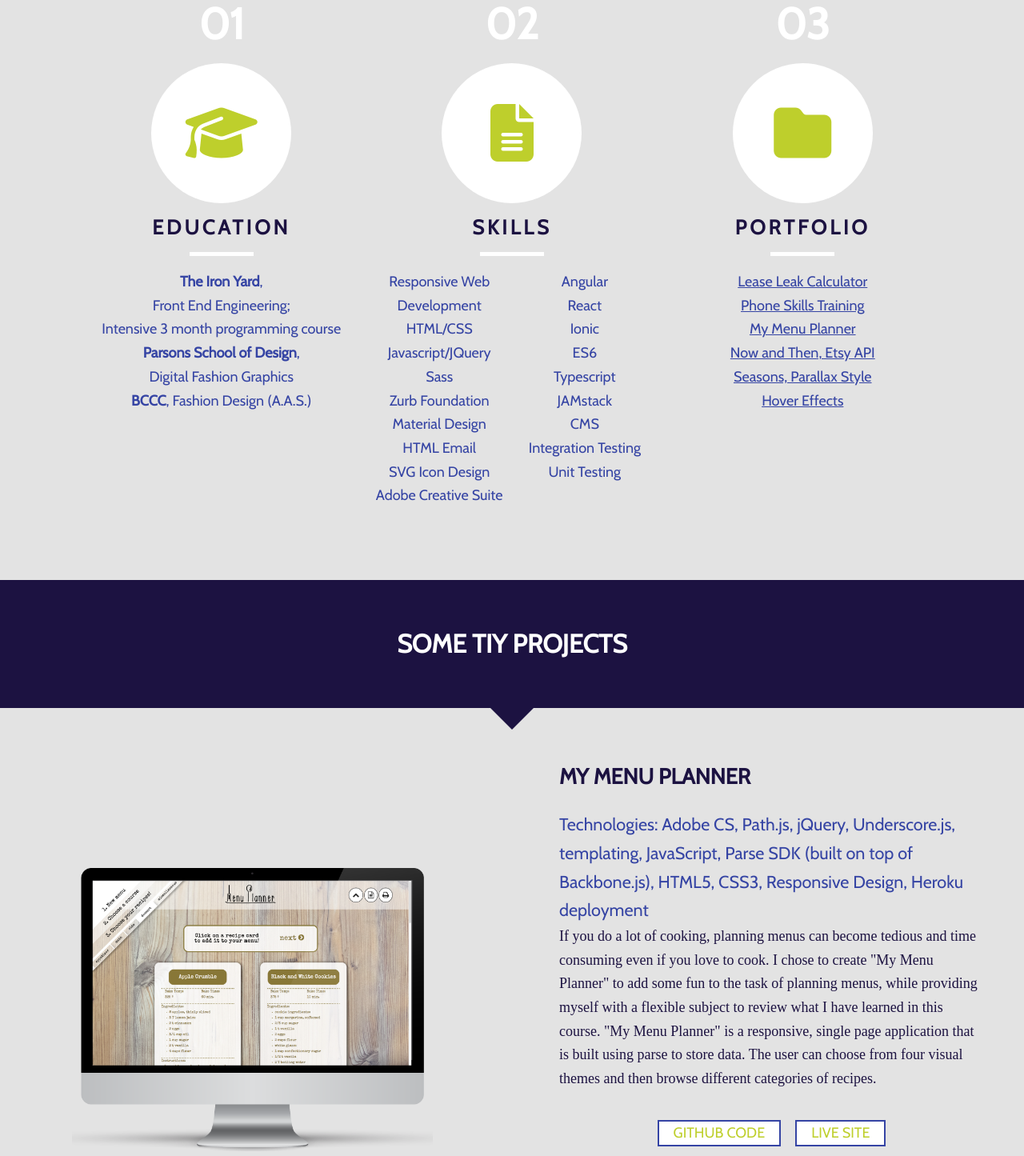
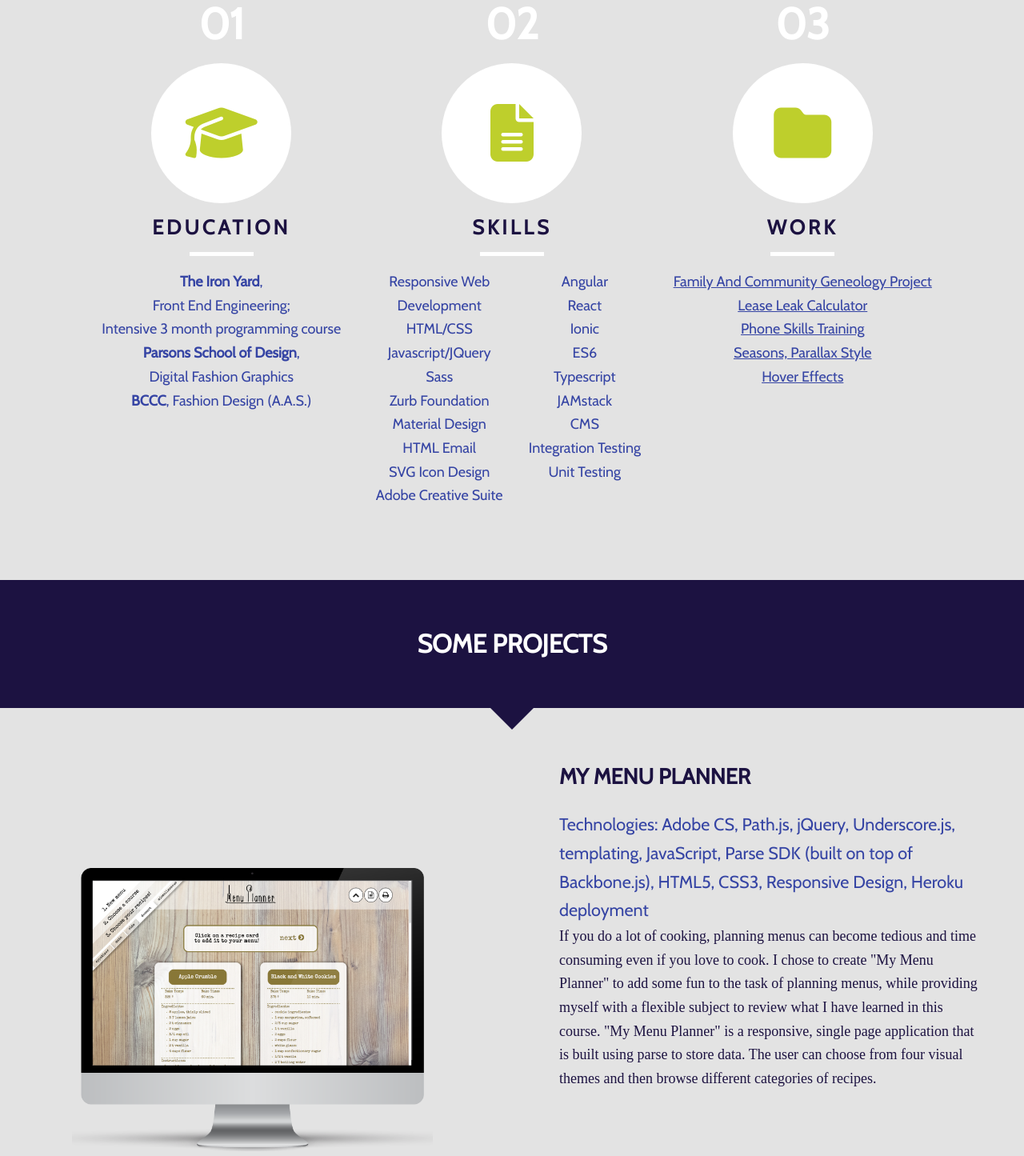
Before and after one commit to atroppe/Amy_Troppe, a website: page index.html in a window 1280 px wide. Shown: the part 887-2332 px from the top of the page at 80% size. Drawn offline with nearby package versions, Linux system fonts and the light colour scheme; a web font is replaced by a local one.

Commit message:
link changes

```diff
--- a/index.html
+++ b/index.html
@@ -131,22 +131,19 @@
                         <i class="fa fa-folder"></i>
                     </div>
                 </div>
-                <h5 class="cell">PORTFOLIO</h5>
+                <h5 class="cell">WORK</h5>
             </div>
             <div class="smallLine"></div>
             <p></p>
             <ul>
                 <li>
+                    <a href="https://limitless-reef-8776.herokuapp.com/" target="_blank">Family And Community Geneology Project</a>
+                </li>
+                <li>
                     <a href="https://www.rentbuzz.com/rb/lease-leak/" target="_blank">Lease Leak Calculator</a>
                 </li>
                 <li>
                     <a href="https://www.rentbuzz.com/rb/phoneskills/" target="_blank">Phone Skills Training</a>
-                </li>
-                <li>
-                    <a href="https://menu-planner.herokuapp.com/" target="_blank">My Menu Planner</a>
-                </li>
-                <li>
-                    <a href="https://glacial-inlet-3098.herokuapp.com/" target="_blank">Now and Then, Etsy API</a>
                 </li>
                 <li>
                     <a href="https://atroppe.github.io/seasons-parallax/index.html" target="_blank">Seasons, Parallax Style</a>
@@ -159,7 +156,7 @@
     </div>
     <div class="page3">
         <div class="bar">
-            <h4>SOME TIY PROJECTS</h4>
+            <h4>SOME PROJECTS</h4>
             <i class="my-icon"><i></i></i>
         </div>
         <div class="projects grid">
@@ -171,8 +168,8 @@
                 <h7>Technologies: Adobe CS, Path.js, jQuery, Underscore.js, templating, JavaScript, Parse SDK (built on top of Backbone.js), HTML5, CSS3, Responsive Design, Heroku deployment</h7>
                 <p>If you do a lot of cooking, planning menus can become tedious and time consuming even if you love to cook. I chose to create "My Menu Planner" to add some fun to the task of planning menus, while providing myself with a flexible subject to review what I have learned in this course. "My Menu Planner" is a responsive, single page application that is built using parse to store data. The user can choose from four visual themes and then browse different categories of recipes.</p>
                 <div class="grid codeLinks">
-                    <a class="cell" href="https://github.com/atroppe/Menu-Planner">GitHub code</a>
-                    <a class="cell" href="https://menu-planner.herokuapp.com/">Live Site</a>
+                    <!-- <a class="cell" href="https://github.com/atroppe/Menu-Planner">GitHub code</a>
+                    <a class="cell" href="https://distracted-ritchie-079d5c.netlify.com/">Live Site</a> -->
                 </div>
             </div>
         </div>
@@ -186,8 +183,8 @@
                 <h7>Technologies: JavaScript prototypes, JQuery, AJAX, JSON, Lodash, Etsy API, HTML5, CSS3, Heroku deployment, Adobe CS</h7>
                 <p>Browse Etsy's trending items on "Now and Then". Listings are pulled into the site from Etsy's API using AJAX and JSON, and templating with Lodash.</p>
                 <div class="grid codeLinks">
-                    <a class="cell" href="https://github.com/atroppe/artsyetsy">GitHub code</a>
-                    <a class="cell" href="https://glacial-inlet-3098.herokuapp.com">Live Site</a>
+                    <!-- <a class="cell" href="https://github.com/atroppe/artsyetsy">GitHub code</a>
+                    <a class="cell" href="https://glacial-inlet-3098.herokuapp.com">Live Site</a> -->
                 </div>
             </div>
         </div>
```
